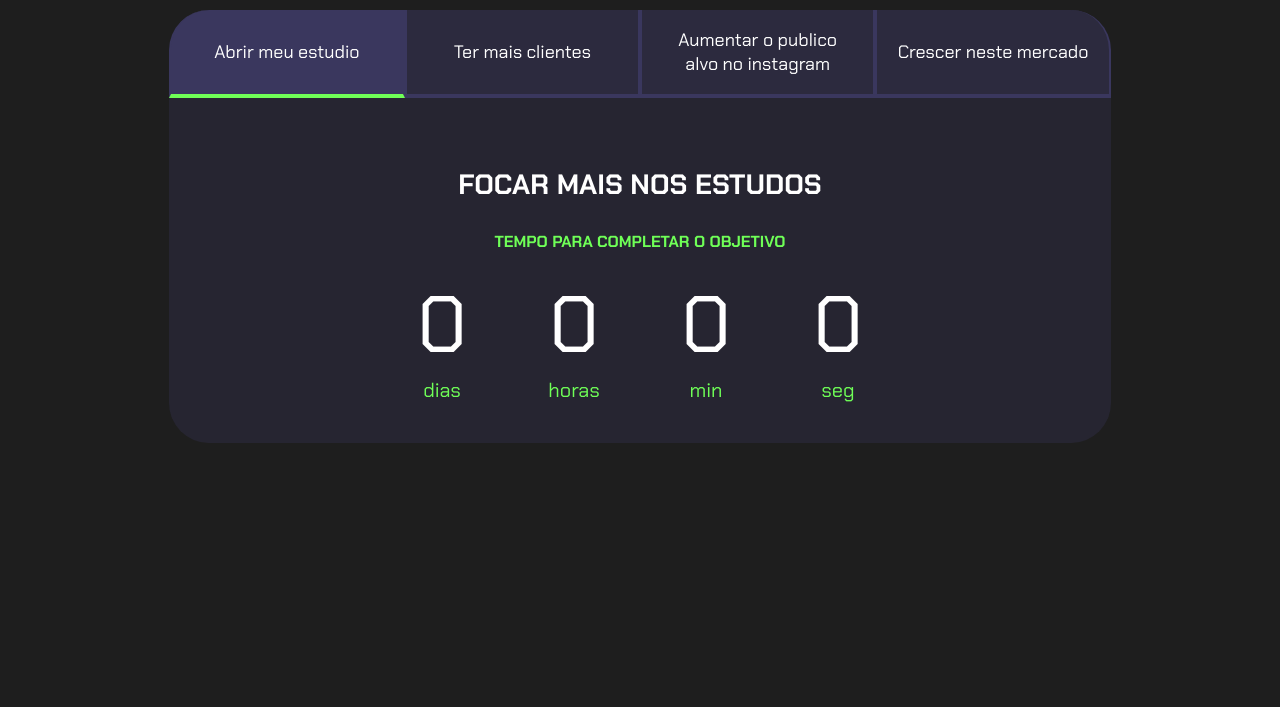
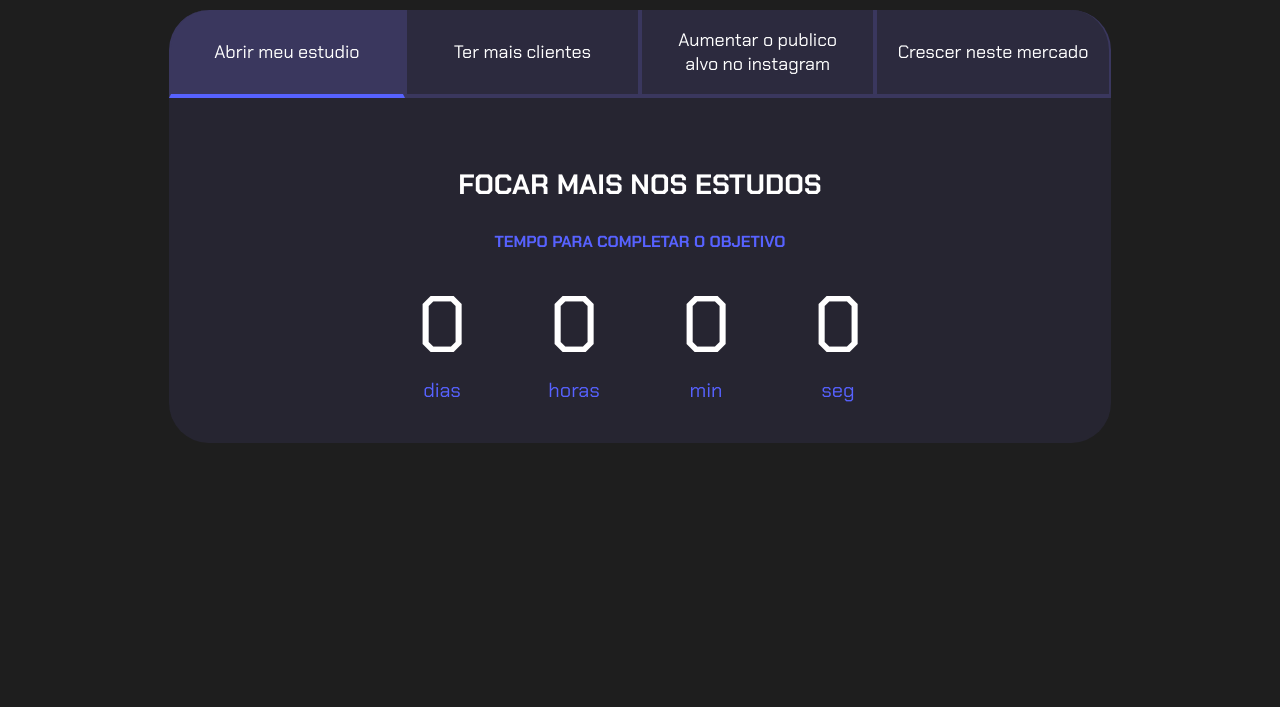
Before and after one commit to analara123/matem-tica-avan-ada-3A, a plain HTML site: page index.html in a window 1280 px wide. Shown: the part 93-800 px from the top of the page. Drawn offline with Linux system fonts and the light colour scheme.

Commit message:
UHBYUGVTYG

```diff
--- a/style.css
+++ b/style.css
@@ -2,7 +2,7 @@
 
 :root {
     --cor-de-fundo: #1E1E1E;
-    --verde: #6FFF57;
+    --verde: #5762ff;
     --branco: #FFFFFF;
     --botao-ativo: #3A375E;
     --botao-inativo: rgba(58, 55, 94, 0.5);
```
